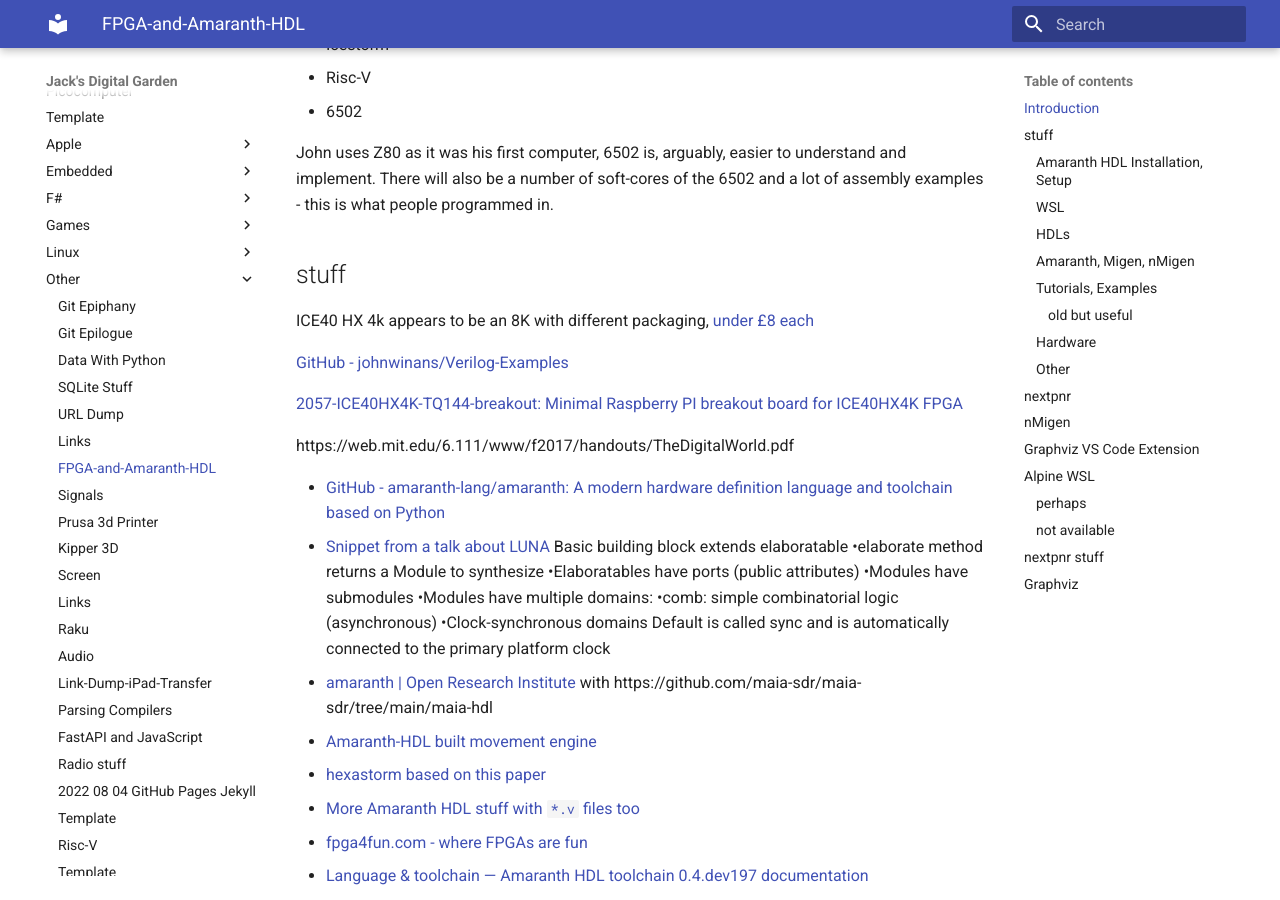
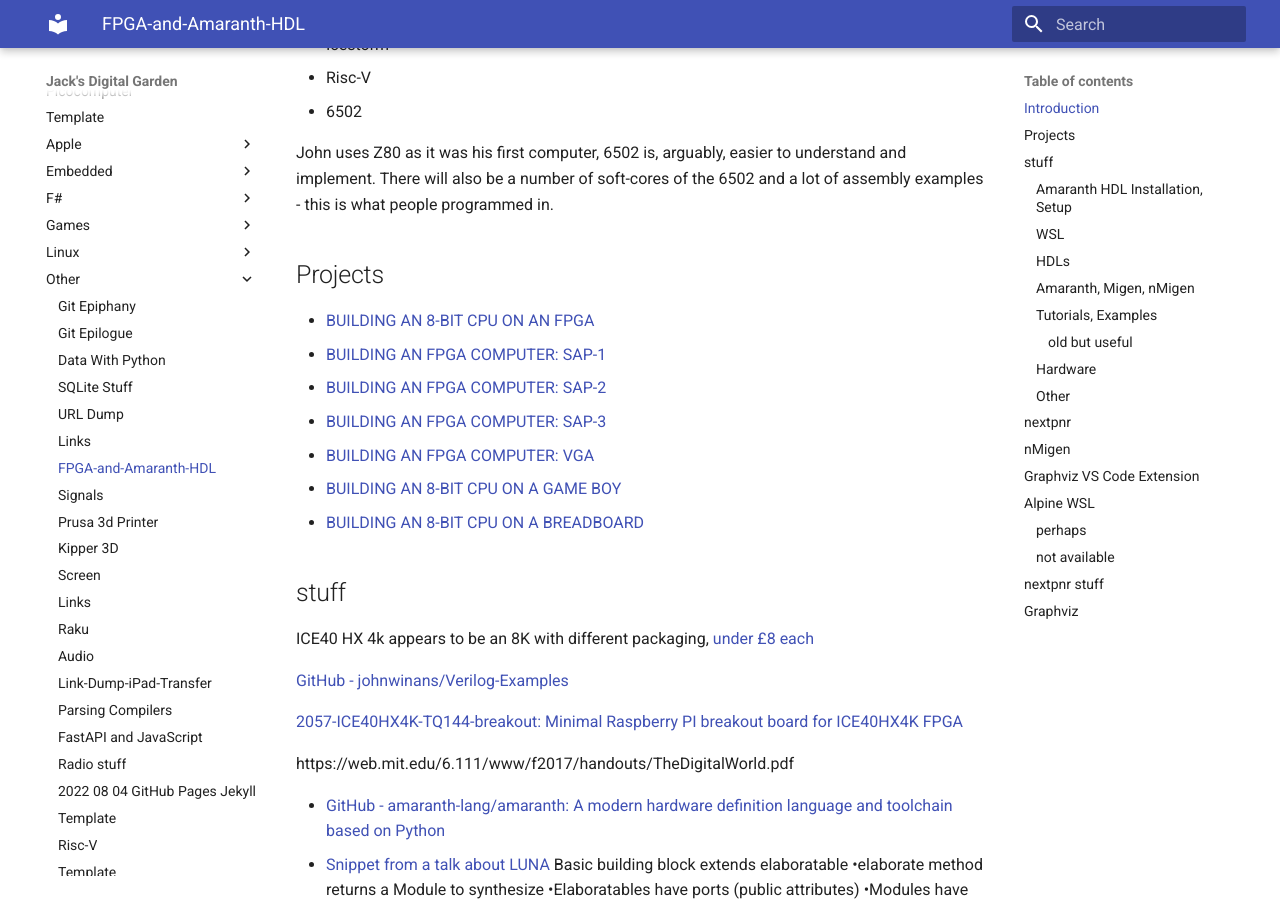
Before and after one commit to jchidley/mkdocs-material-test, an MkDocs documentation site: the page built from docs/Other/2020-03-12-FPGA-and-Amaranth-HDL.md, in a window 1280 px wide and 900 px high, scrolled down 367 px. Built offline with MkDocs 1.6.1 and Material for MkDocs 9.7.7, drawn with Linux system fonts in a browser that asks for light colours.

Commit message:
8 bit computer projects

```diff
--- a/docs/Other/2020-03-12-FPGA-and-Amaranth-HDL.md
+++ b/docs/Other/2020-03-12-FPGA-and-Amaranth-HDL.md
@@ -20,6 +20,16 @@ For a whole stack of reasons, mostly gleaned from [this playlist](https://youtub
 * 6502
 
 John uses Z80 as it was his first computer, 6502 is, arguably, easier to understand and implement. There will also be a number of soft-cores of the 6502 and a lot of assembly examples - this is what people programmed in.
+
+## Projects
+
+* [BUILDING AN 8-BIT CPU ON AN FPGA](https://austinmorlan.com/posts/8bit_breadboard_fpga/)
+* [BUILDING AN FPGA COMPUTER: SAP-1](https://austinmorlan.com/posts/fpga_computer_sap1/)
+* [BUILDING AN FPGA COMPUTER: SAP-2](https://austinmorlan.com/posts/fpga_computer_sap2/)
+* [BUILDING AN FPGA COMPUTER: SAP-3](https://austinmorlan.com/posts/fpga_computer_sap3/)
+* [BUILDING AN FPGA COMPUTER: VGA](https://austinmorlan.com/posts/fpga_computer_vga/)
+* [BUILDING AN 8-BIT CPU ON A GAME BOY](https://austinmorlan.com/posts/8bit_breadboard_gameboy/)
+* [BUILDING AN 8-BIT CPU ON A BREADBOARD](https://austinmorlan.com/posts/8bit_breadboard/)
 
 ## stuff
 
```
